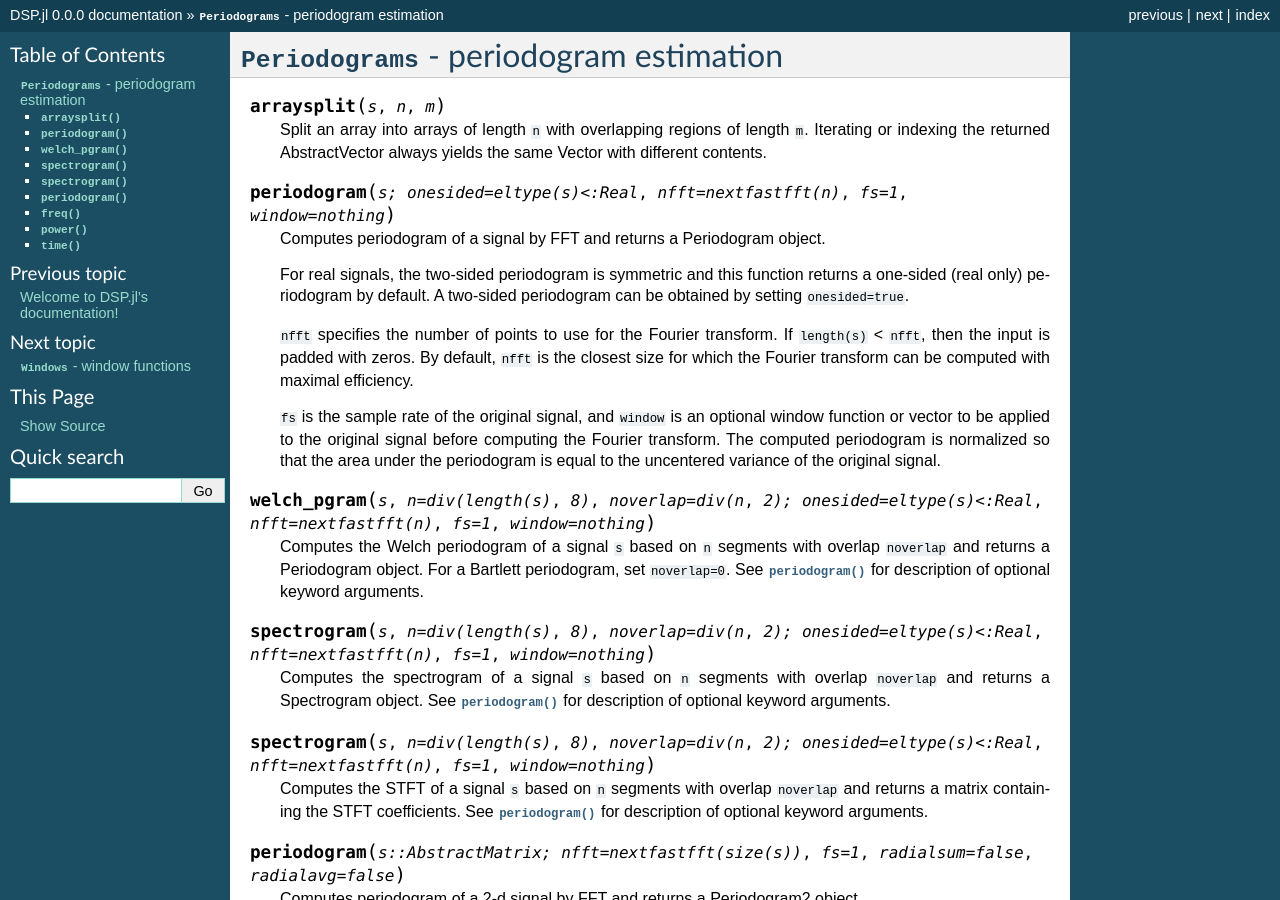
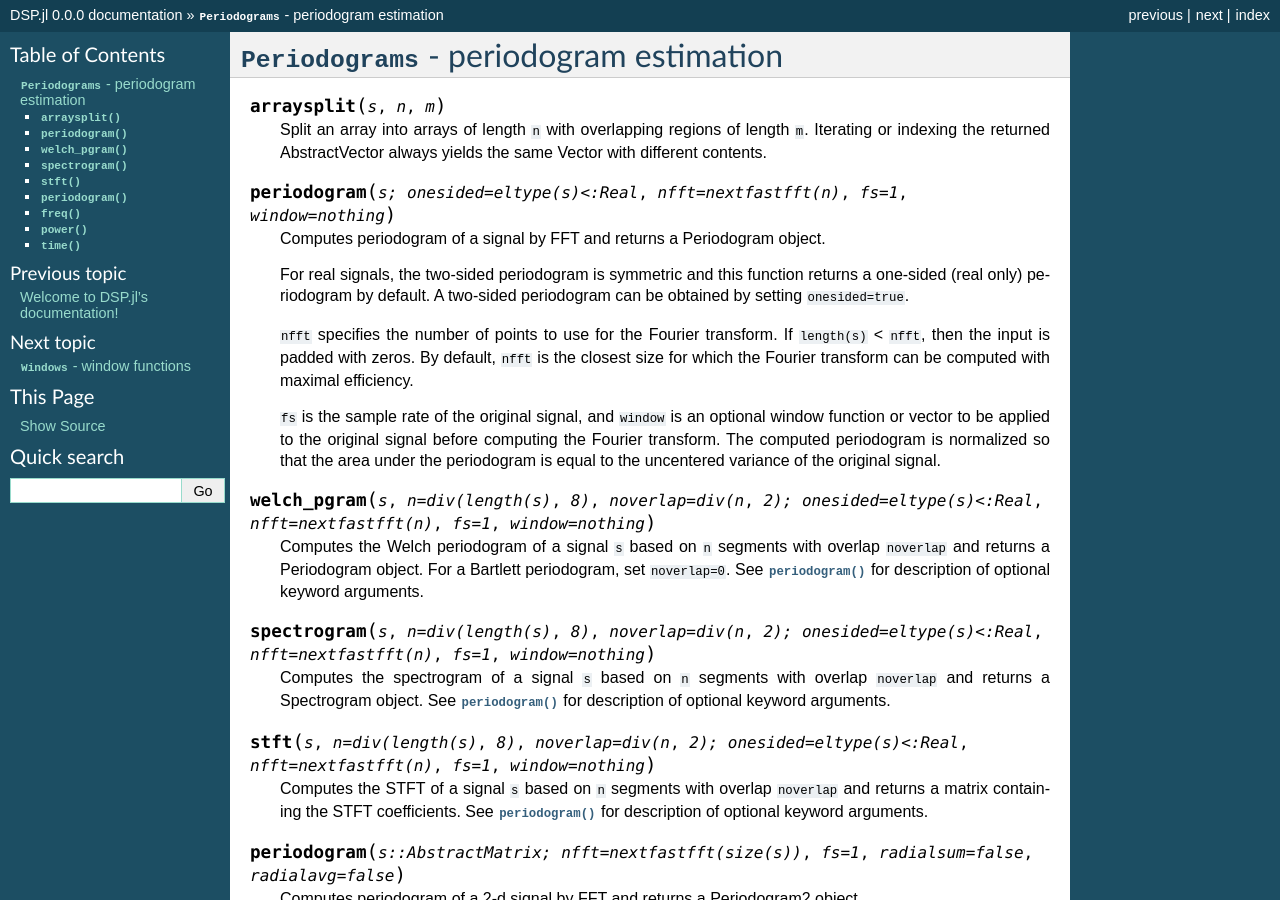
Before and after one commit to JuliaDSP/DSP.jl, a Sphinx documentation site: the page built from doc/periodograms.rst, in a window 1280 px wide and 900 px high. Built offline with Sphinx 7.4.7, drawn with Linux system fonts in a browser that asks for light colours; formulas are drawn with MathJax 3.

Commit message:
Fixed copy-paste issue.

```diff
--- a/doc/periodograms.rst
+++ b/doc/periodograms.rst
@@ -40,7 +40,7 @@
     with overlap ``noverlap`` and returns a Spectrogram object. See
     :func:`periodogram` for description of optional keyword arguments.
 
-.. function:: spectrogram(s, n=div(length(s), 8), noverlap=div(n, 2); onesided=eltype(s)<:Real, nfft=nextfastfft(n), fs=1, window=nothing)
+.. function:: stft(s, n=div(length(s), 8), noverlap=div(n, 2); onesided=eltype(s)<:Real, nfft=nextfastfft(n), fs=1, window=nothing)
 
     Computes the STFT of a signal ``s`` based on ``n`` segments
     with overlap ``noverlap`` and returns a matrix containing the STFT coefficients. See :func:`periodogram` for description of optional keyword arguments.
```
